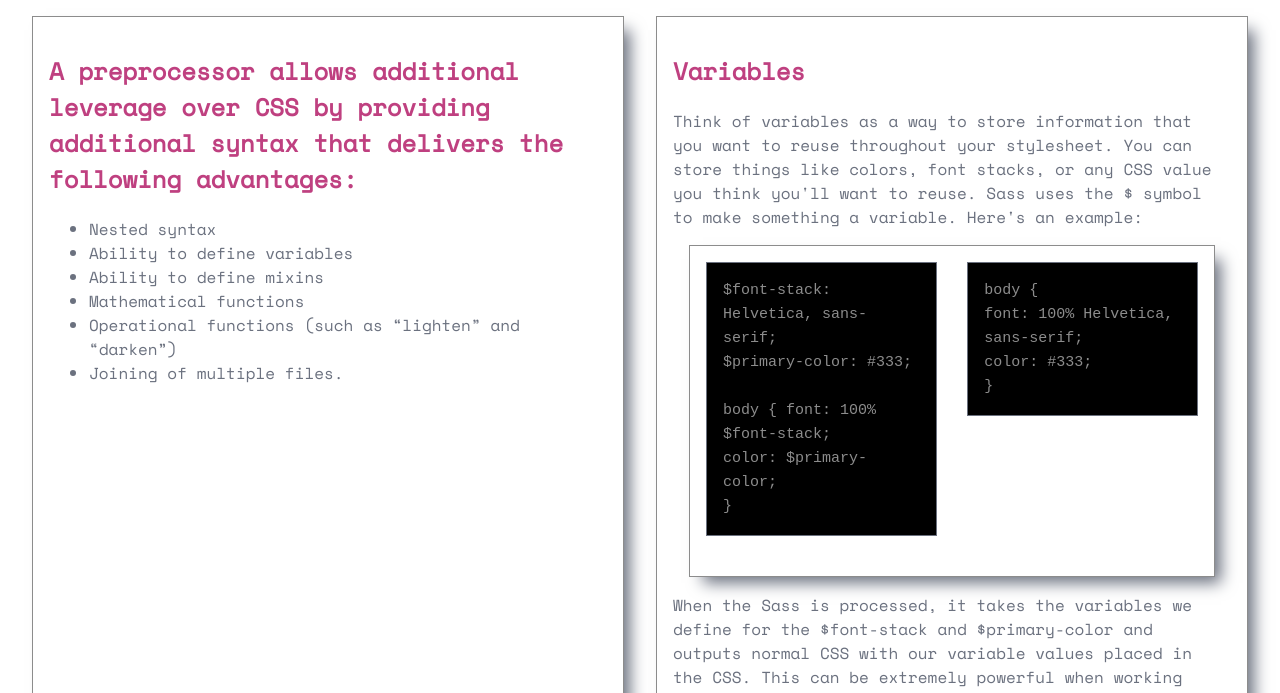
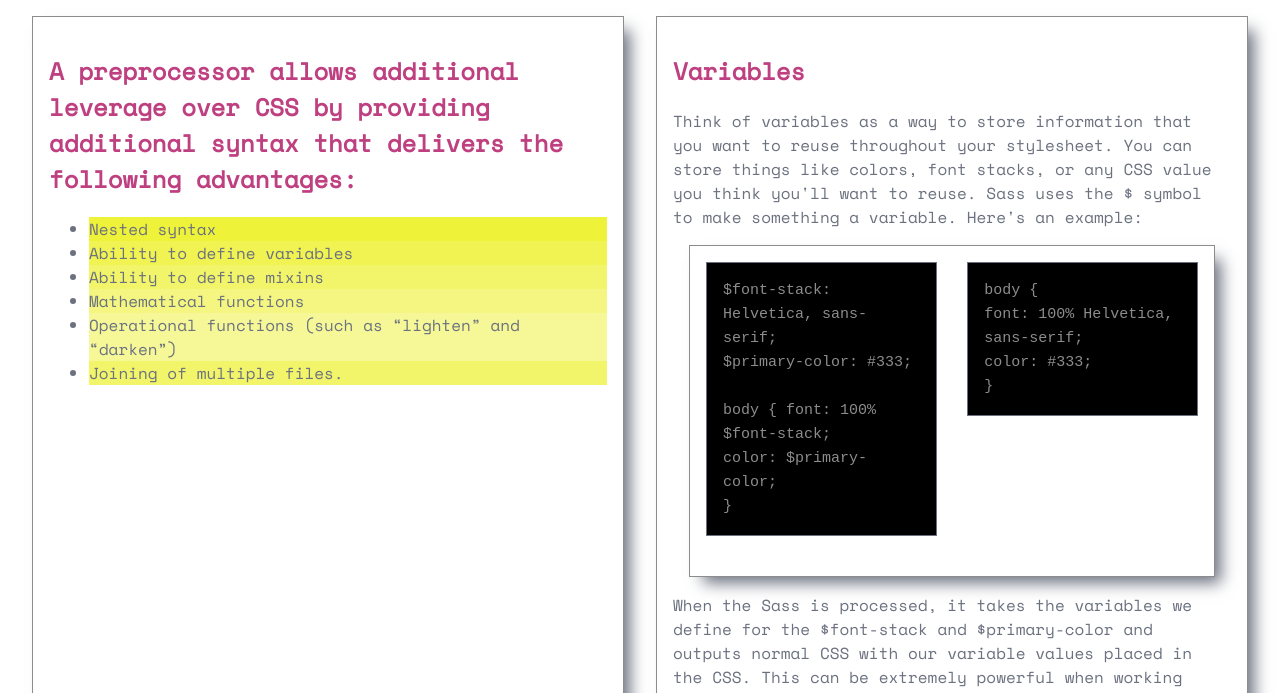
Before and after one commit to AlejoVE/SASS-BeCode, a website: page index.html in a window 1280 px wide. Shown: the part 107-800 px from the top of the page. Drawn offline with nearby package versions, Linux system fonts and the light colour scheme.

Commit message:
Complete part 3

```diff
--- a/src/scss/_variables.scss
+++ b/src/scss/_variables.scss
@@ -8,6 +8,13 @@ $black: #000;
 $orange: orange;
 $red: red;
 $green: green;
+$base-color: #ecf021;
 
 // padding
 $general-padding: 16px;
+
+@mixin box-style {
+	-webkit-box-shadow: 10px 10px 15px -4px $gray;
+	-moz-box-shadow: 10px 10px 15px -4px $gray;
+	box-shadow: 10px 10px 15px -4px $gray;
+}
--- a/src/scss/style.scss
+++ b/src/scss/style.scss
@@ -1,10 +1,4 @@
 @import 'variables';
-
-@mixin box-style {
-	-webkit-box-shadow: 10px 10px 15px -4px $gray;
-	-moz-box-shadow: 10px 10px 15px -4px $gray;
-	box-shadow: 10px 10px 15px -4px $gray;
-}
 
 %message-shared {
 	border: 1px solid $dark-gray;
@@ -114,3 +108,9 @@ footer {
 		background-color: $green;
 	}
 }
+
+@for $i from 1 to 6 {
+	li:nth-child(3n + #{$i}) {
+		background-color: lighten($base-color, $i * 5%);
+	}
+}
```
Also changed, not shown: src/css/style.css, 1 other file.
